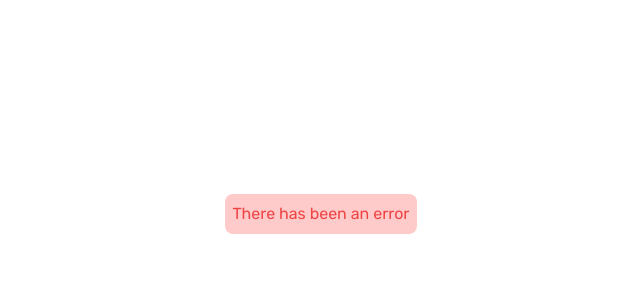
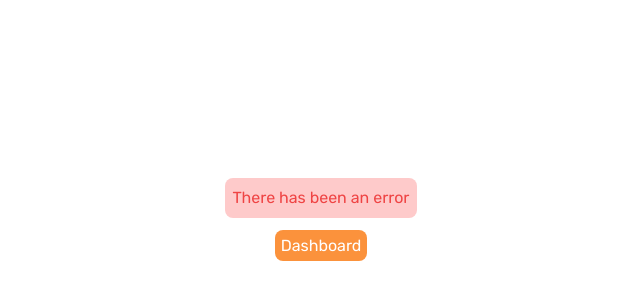
Before and after one commit to ksanganee/pft, a Next.js app in the folder frontend/: page /error in a window 1280 px wide. Shown: the part 182-482 px from the top of the page, without its empty margins (319-959 px from the left). Built offline with nearby package versions, Linux system fonts and the light colour scheme.

Commit message:
added token creation and display

```diff
--- a/frontend/components/LogoutButton.js
+++ b/frontend/components/LogoutButton.js
@@ -16,11 +16,13 @@ export default function LogoutButton() {
 	};
 
 	return (
+		<div>
 			<button
 				className="rounded-lg bg-[#fb923c] p-1.5 right-1 text-white"
 				onClick={handleSignout}
 			>
 				Sign out
 			</button>
+		</div>
 	);
 }
--- a/frontend/pages/dashboard.js
+++ b/frontend/pages/dashboard.js
@@ -11,6 +11,15 @@ export default function Dashboard() {
 	const [userModel, setUserModel] = useState(null);
 	const [token, setToken] = useState("");
 
+	const handleLink = async (e) => {
+		e.preventDefault();
+		await client.records.create("secret", {
+			user: userModel.id,
+			token: "test",
+		});
+		setToken("test");
+	};
+
 	const getToken = async (model) => {
 		await client.records
 			.getList("secret", 1, 1, {
@@ -21,7 +30,7 @@ export default function Dashboard() {
 			})
 			.catch((_) => {
 				console.log("Not linked account with plaid");
-				router.push("/error");
+				// router.push("/error");
 			});
 	};
 
@@ -41,7 +50,16 @@ export default function Dashboard() {
 		<div className="flex items-center justify-center h-screen">
 			<div className="flex-col text-center space-y-2">
 				{userModel && <p>Signed in as {userModel.email}</p>}
-				<p>Token: {token}</p>
+				{token ? (
+					<p>Token: {token}</p>
+				) : (
+					<button
+						className="rounded-lg bg-[#fb923c] p-1.5 right-1 text-white"
+						onClick={handleLink}
+					>
+						Link account with Plaid
+					</button>
+				)}
 				<LogoutButton />
 			</div>
 		</div>
--- a/frontend/pages/error.js
+++ b/frontend/pages/error.js
@@ -1,9 +1,19 @@
+import Link from "next/link";
+
 export default function Error() {
 	return (
 		<div className="flex items-center justify-center h-screen">
-			<p className="text-red-500 bg-red-200 p-2 rounded-lg mb-2 text-center">
-				There has been an error
-			</p>
+			<div className="flex-col text-center space-y-2">
+				<p className="text-red-500 bg-red-200 p-2 rounded-lg mb-4 text-center">
+					There has been an error
+				</p>
+				<Link
+					className="rounded-lg bg-[#fb923c] p-1.5 right-1 text-white"
+					href="/dashboard"
+				>
+					Dashboard
+				</Link>
+			</div>
 		</div>
 	);
 }
--- a/frontend/styles/globals.css
+++ b/frontend/styles/globals.css
@@ -3,6 +3,12 @@
 @tailwind base;
 @tailwind components;
 @tailwind utilities;
+
+* {
+	/* border: 1px solid red; */
+	box-sizing: border-box;
+	font-family: 'Rubik', sans-serif;
+}
 
 html,
 body {
@@ -10,16 +16,6 @@ body {
 	margin: 0;
 }
 
-a {
-	color: inherit;
-	text-decoration: none;
-}
-
-* {
-	box-sizing: border-box;
-	font-family: 'Rubik', sans-serif;
-}
-
 .formFixedWidth {
 	width: 15rem;
 	min-width: 15rem;
```
Lines whose indentation alone changed are shown as unchanged.
